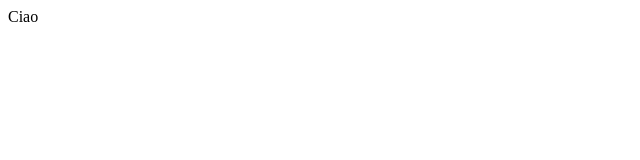
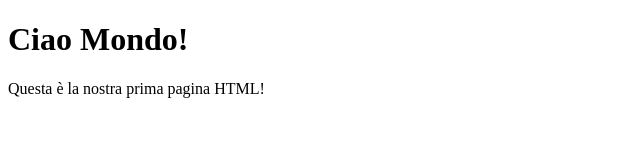
Before and after one commit to laualways/coursera-test, a plain HTML site: page module2-solution/prova.html in a window 1280 px wide. Shown: the whole page, without its empty margins (0-640 px from the left). Drawn offline with Linux system fonts and the light colour scheme.

Commit message:
prova update

```diff
--- a/module2-solution/prova.html
+++ b/module2-solution/prova.html
@@ -1,10 +1,8 @@
-
-	<!DOCTYPE html>
-	<html>
-	<head>
-		<title>prova</title>
-	</head>
-	<body>
-	Ciao
-	</body>
-	</html>
+<!doctype html>
+<html>
+<head><title>Ciao Mondo!</title></head>
+<body>
+<h1>Ciao Mondo!</h1>
+<p>Questa è la nostra prima pagina HTML!</p>
+</body>
+</html>
```
